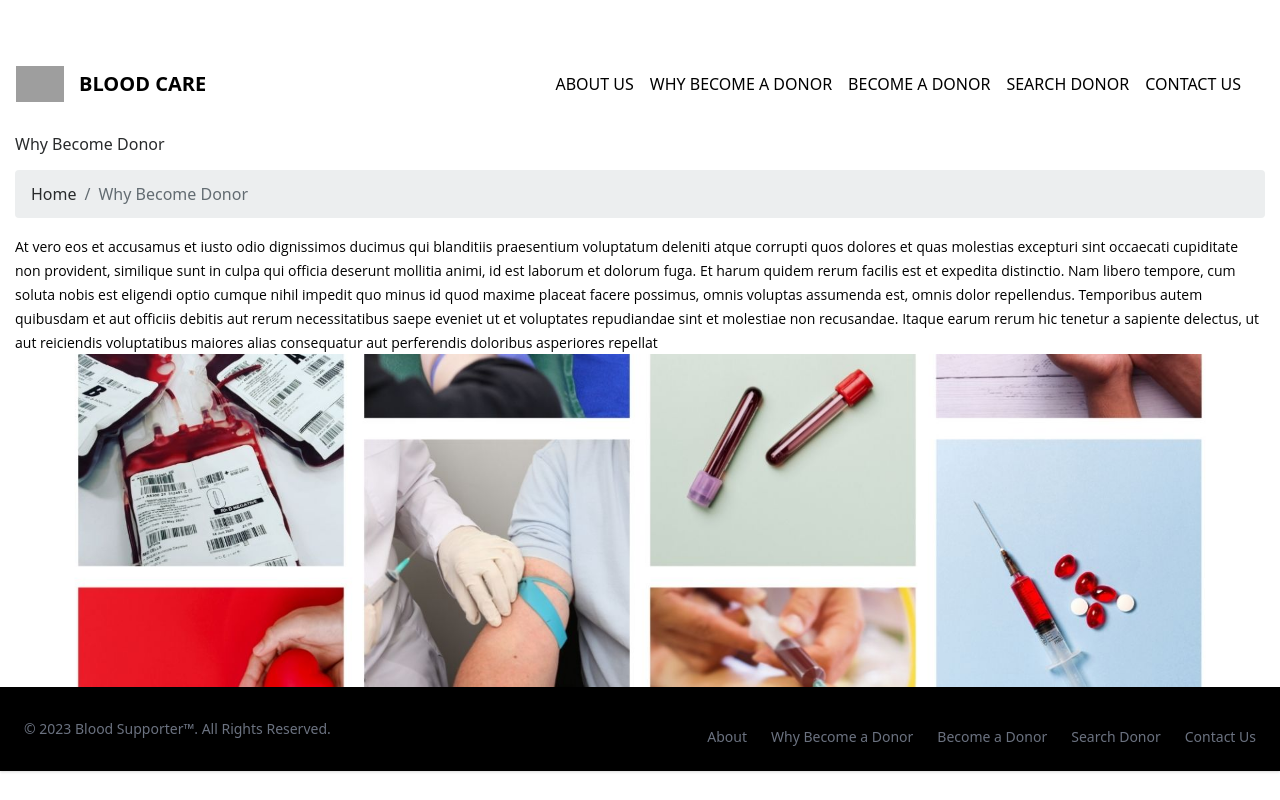
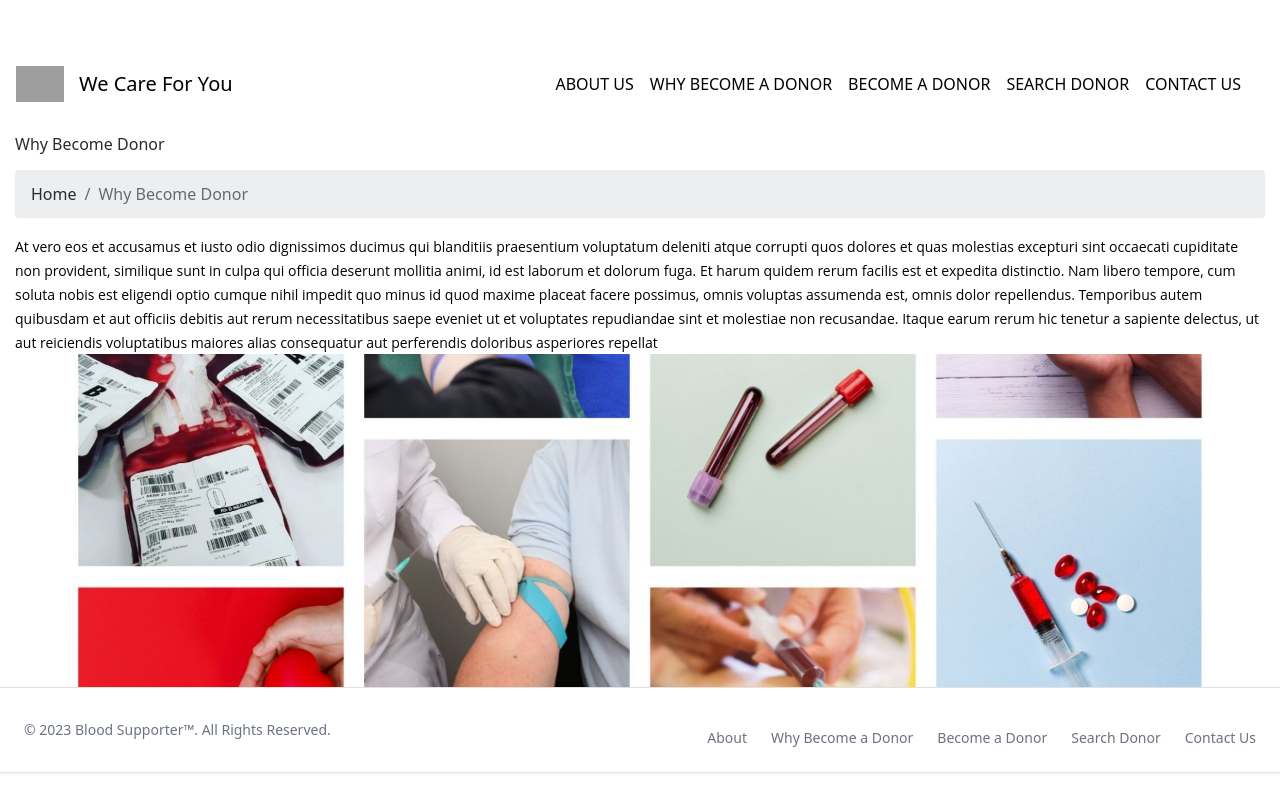
Before and after one commit to YatinGarg07/Blood-Bank-Project, a PHP site: page /page.php?type=donor in a window 1280 px wide. Run offline with PHP 8.4, Linux system fonts and the light colour scheme; data comes from the database, SQL or seed files in the repository; grey boxes are pictures that could not be loaded.

Commit message:
Setting of footer

```diff
--- a/bbdms/admin/includes/config.php
+++ b/bbdms/admin/includes/config.php
@@ -3,7 +3,7 @@
 define('DB_HOST','localhost:3307');
 define('DB_USER','root');
 define('DB_PASS','');
-define('DB_NAME','bbms');
+define('DB_NAME','bbdms');
 // Establish database connection.
 try
 {
--- a/bbdms/includes/config.php
+++ b/bbdms/includes/config.php
@@ -3,7 +3,7 @@
 define('DB_HOST','localhost:3307');
 define('DB_USER','root');
 define('DB_PASS','');
-define('DB_NAME','bbms');
+define('DB_NAME','bbdms');
 // Establish database connection.
 try
 {
--- a/bbdms/includes/footer.php
+++ b/bbdms/includes/footer.php
@@ -19,8 +19,8 @@
     </footer> -->
 
 
-
-<footer class="bg-black shadow dark:bg-gray-800 "
+   <hr>
+<footer class="bg-white shadow dark:bg-gray-800 "
 style="
         bottom: 0;
         left: 0;
--- a/bbdms/includes/header.php
+++ b/bbdms/includes/header.php
@@ -4,7 +4,7 @@
         <span class="navbar-toggler-icon"></span>
         </button>
  <div class="container">
-            <a class="navbar-brand" href="index.php" style="color:black;"><B>BLOOD CARE</B></a>
+            <a class="navbar-brand" href="index.php" style="color:black;">We Care For You</a>
 
             <div class="collapse navbar-collapse" id="navbarExample">
                 <ul class="navbar-nav ml-auto">
--- a/bbdms/page.php
+++ b/bbdms/page.php
@@ -14,7 +14,12 @@ include('includes/config.php');
     <meta name="description" content="">
     <meta name="author" content="">
 
-    <title>Modern Business - Start Bootstrap Template</title>
+    <title>
+    <?php
+        $pagetype=$_GET['type'];
+        ($pagetype=='donor')?print "Become a Donor": print "About Us";
+        ?>
+    </title>
 
     <!-- Bootstrap core CSS -->
     <link href="vendor/bootstrap/css/bootstrap.min.css" rel="stylesheet">
--- a/bbdms/search-donor.php
+++ b/bbdms/search-donor.php
@@ -182,6 +182,7 @@ echo htmlentities("No Record Found");
     <script src="vendor/jquery/jquery.min.js"></script>
     <script src="vendor/tether/tether.min.js"></script>
     <script src="vendor/bootstrap/js/bootstrap.min.js"></script>
+    <br><br><br><br><br><br><br><br><br><br><br><br>
     <?php include('includes/footer.php');?>
 </body>
 
```
